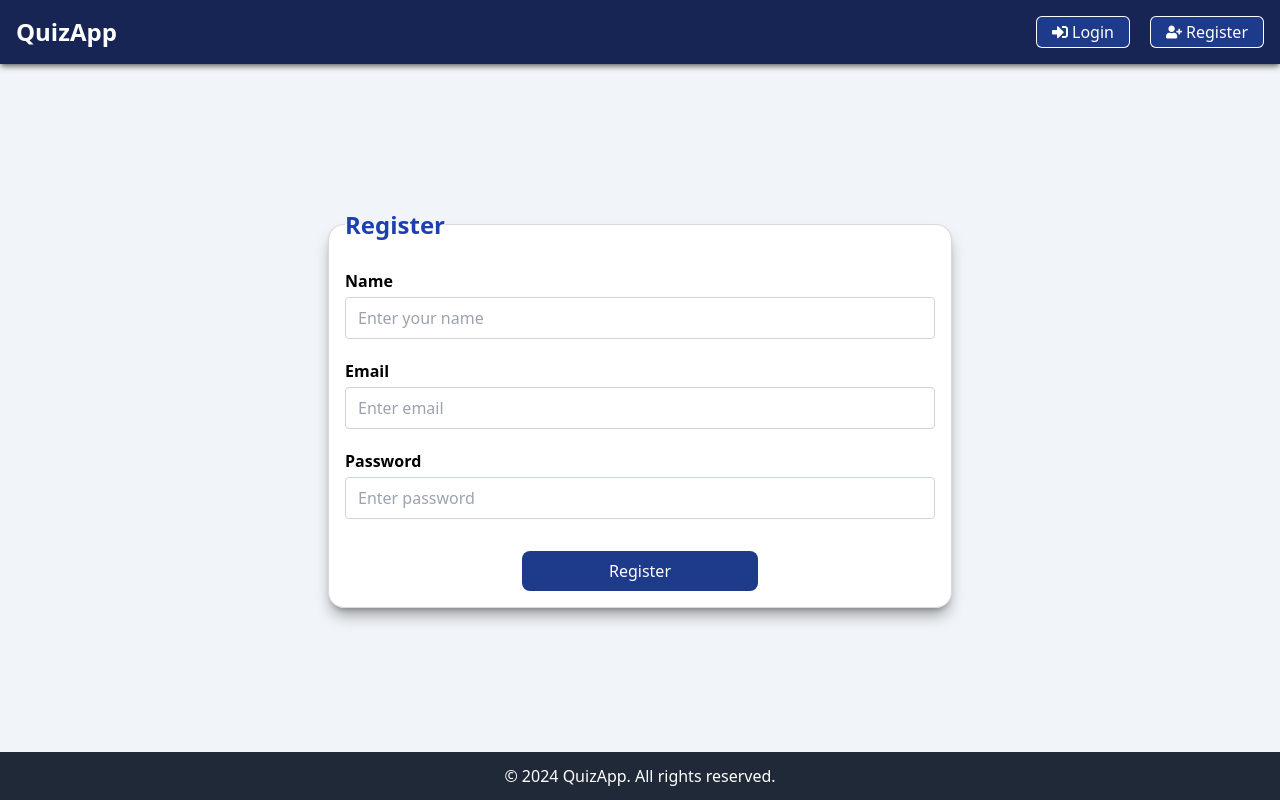
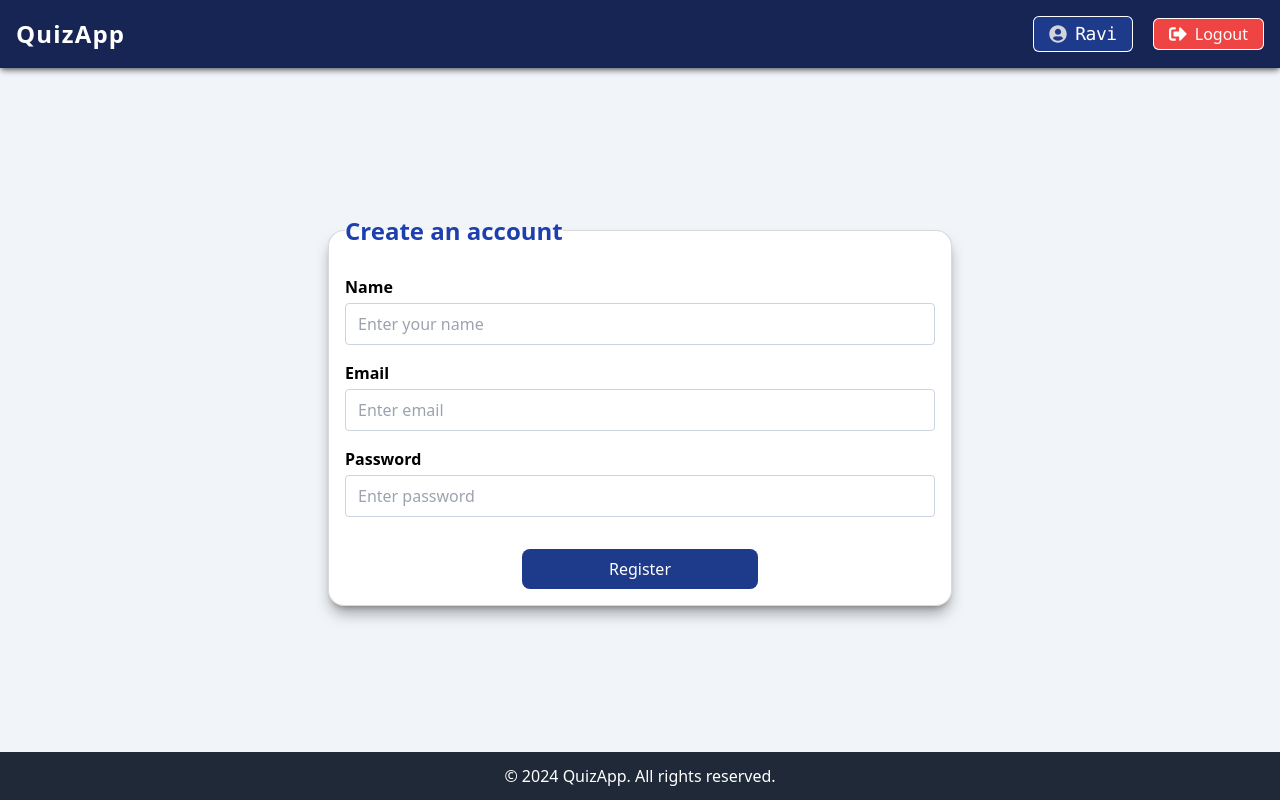
Before and after one commit to rd273001/QuizApp, a React (Vite) app in the folder client/: page /register in a window 1280 px wide. Built offline with nearby package versions, Linux system fonts and the light colour scheme.

Commit message:
"Updated App.jsx, Header.jsx, main.jsx, Home.jsx, Login.jsx, Register.jsx, and authController.js with various changes to routing, authentication, and form handling. Added Protected Route, Error Boundary"

```diff
--- a/client/src/App.jsx
+++ b/client/src/App.jsx
@@ -9,6 +9,7 @@ import { ToastContainer } from 'react-toastify';
 import 'react-toastify/dist/ReactToastify.css';
 import QuizList from './pages/QuizList';
 import { AuthProvider } from './context/AuthContext';
+import ProtectedRoute from './components/ProtectedRoute';
 
 const queryClient = new QueryClient();
 
@@ -22,10 +23,10 @@ const App = () => {
               <Route index element={ <Home /> } />
               <Route path='/login' element={ <Login /> } />
               <Route path='/register' element={ <Register /> } />
-              <Route path='/quizzes' element={ <QuizList /> } />
+              <Route path='/quizzes' element={ <ProtectedRoute children={ <QuizList /> } /> } />
             </Route>
           </Routes>
-          <ToastContainer position='bottom-right' toastClassName='sm:bottom-3 bottom-[6svh] sm:mb-4 sm:mx-0 mx-2 mb-3 shadow-md shadow-black/60 backdrop-shadow rounded-lg' theme='colored' />
+          <ToastContainer position='bottom-right' limit={ 3 } toastClassName='sm:bottom-3 bottom-[6svh] sm:mb-4 sm:mx-0 mx-2 mb-3 shadow-md shadow-black/60 backdrop-shadow rounded-lg' theme='colored' />
         </Router>
       </AuthProvider>
     </QueryClientProvider>
--- /dev/null
+++ b/client/src/components/ErrorBoundary.jsx
@@ -0,0 +1,31 @@
+import React from 'react';
+
+class ErrorBoundary extends React.Component {
+  constructor(props) {
+    super(props);
+    this.state = { hasError: false };
+  }
+
+  static getDerivedStateFromError(error) {
+    return { hasError: true };
+  }
+
+  componentDidCatch(error, errorInfo) {
+    console.error('Error caught in ErrorBoundary: ', error, errorInfo);
+  }
+
+  render() {
+    if (this.state.hasError) {
+      return (
+        <div className='flex flex-col items-center justify-center h-screen w-full'>
+          <h1 className='text-3xl font-bold mb-4 text-red-500'>Oops! Something went wrong.</h1>
+          <p className='text-xl'>Sorry for the inconvenience. Please try refreshing the page or try again later.</p>
+        </div>
+      );
+    }
+
+    return this.props.children;
+  }
+}
+
+export default ErrorBoundary;
--- a/client/src/components/Header.jsx
+++ b/client/src/components/Header.jsx
@@ -1,15 +1,26 @@
 import React from 'react';
 import { Link } from 'react-router-dom';
-import { FaSignInAlt, FaUserPlus } from 'react-icons/fa';
+import { FaSignInAlt, FaSignOutAlt, FaUser, FaUserCircle, FaUserPlus } from 'react-icons/fa';
+import { useAuth } from '../context/AuthContext';
 
 const Header = () => {
+  const { user, logout } = useAuth();
+
   return (
     <nav className='bg-blue-950 px-4 py-3 md:py-4 shadow-md shadow-black/35 drop-shadow'>
       <div className='flex justify-between items-center'>
-        <Link to='/' className='text-white font-bold text-2xl'>QuizApp</Link>
+        <Link to='/' className='text-white font-bold text-2xl tracking-wider'>QuizApp</Link>
         <div className='flex gap-x-5 items-center'>
-          <Link to='/login' className='text-white flex items-center justify-center ring-inset ring-1 ring-white bg-blue-900 hover:scale-105 active:scale-95 rounded-md px-4 py-1'><FaSignInAlt className='mr-1' />Login</Link>
-          <Link to='/register' className='text-white flex items-center justify-center ring-inset ring-1 ring-white bg-blue-900 hover:scale-105 active:scale-95 rounded-md px-4 py-1'><FaUserPlus className='mr-1' />Register</Link>
+          { !user
+            ? <>
+              <button className='text-white tracking-tight font-mono text-lg flex items-center ring-inset ring-1 ring-white bg-blue-900 hover:scale-105 active:scale-95 rounded-md px-4 py-1'><FaUserCircle className='text-gray-300 mr-2' />{ 'Ravi' }</button>
+              <button onClick={ logout } className='text-white flex items-center ring-inset ring-1 ring-white bg-red-500 hover:scale-105 active:scale-95 rounded-md px-4 py-1'><FaSignOutAlt className='text-white sm:mr-2 sm:text-lg text-2xl' /><span className='sm:block hidden'>Logout</span></button>
+            </>
+            : <>
+              <Link to='/login' className='text-white flex items-center ring-inset ring-1 ring-white bg-blue-900 hover:scale-105 active:scale-95 rounded-md px-4 py-1'><FaSignInAlt className='mr-1' />Login</Link>
+              <Link to='/register' className='text-white flex items-center ring-inset ring-1 ring-white bg-blue-900 hover:scale-105 active:scale-95 rounded-md px-4 py-1'><FaUserPlus className='mr-1' />Register</Link>
+            </>
+          }
         </div>
       </div>
     </nav>
--- /dev/null
+++ b/client/src/components/ProtectedRoute.jsx
@@ -0,0 +1,17 @@
+import React from 'react';
+import { Navigate, Outlet } from 'react-router-dom';
+import { useAuth } from '../context/AuthContext';
+import { toast } from 'react-toastify';
+
+const ProtectedRoute = ( { children } ) => {
+  const { isAuthenticated } = useAuth();
+
+  if ( !isAuthenticated() ) {
+    toast.info( 'Please Login first', { autoClose: 3000 } );
+    return <Navigate to='/login' />;
+  }
+
+  return children;
+};
+
+export default ProtectedRoute;
--- a/client/src/main.jsx
+++ b/client/src/main.jsx
@@ -2,9 +2,12 @@ import { StrictMode } from 'react'
 import { createRoot } from 'react-dom/client'
 import App from './App.jsx'
 import './index.css'
+import ErrorBoundary from './components/ErrorBoundary.jsx';
 
-createRoot(document.getElementById('root')).render(
+createRoot( document.getElementById( 'root' ) ).render(
   <StrictMode>
-    <App />
+    <ErrorBoundary>
+      <App />
+    </ErrorBoundary>
   </StrictMode>,
 );
--- a/client/src/pages/Home.jsx
+++ b/client/src/pages/Home.jsx
@@ -8,7 +8,7 @@ const Home = () => {
       <h1 className='text-[clamp(24px,3vw,34px)] font-bold mb-4'>Welcome to the Quiz App</h1>
       <p className='mb-8'>Test your knowledge with our quizzes!</p>
       <Link to='/quizzes' className='flex  items-center bg-blue-900 text-white px-4 py-1.5 rounded hover:bg-blue-950 hover:scale-105 active:scale-95'>
-        Take a Quiz <FaArrowRightLong className='text-yellow-400 mx-2 animate-slide scale-110' />
+        Take a Quiz <FaArrowRightLong className='text-yellow-400 mx-2 animate-slide text-2xl' />
       </Link>
     </div>
   );
--- a/client/src/pages/Login.jsx
+++ b/client/src/pages/Login.jsx
@@ -33,7 +33,7 @@ const Login = () => {
     onSuccess: ( data ) => {
       loginUser( data );
       toast.success( 'Logged in successfully' );
-      navigate( '/quizzes' );
+      navigate( '/quizzes', { replace: true } );
     },
     onError: ( error ) => {
       toast.error( error.response?.data?.message || 'Login failed' );
@@ -48,7 +48,7 @@ const Login = () => {
     <div className='flex-1 p-4 flex flex-col bg-slate-100'>
       <form onSubmit={ handleSubmit( onSubmit ) } className='flex flex-col gap-y-4 w-full lg:w-1/2 md:w-2/3 m-auto'>
         <fieldset className='border border-black/15 shadow-lg shadow-black/35 p-4 rounded-2xl bg-white'>
-          <legend className='text-2xl font-bold mb-3 text-blue-800'>LOGIN</legend>
+          <legend className='text-2xl font-bold mb-3 text-blue-800'>Sign In</legend>
           <div className='mb-5'>
             <label htmlFor='email' className='block mb-1 font-bold'>
               Email
@@ -57,6 +57,7 @@ const Login = () => {
               { ...register( 'email' ) }
               type='email'
               placeholder='Enter your email'
+              autoComplete='email'
               className='w-full px-3 py-2 outline-none focus:ring-2 focus:ring-blue-400 focus:invalid:ring-red-500 border border-slate-300 rounded invalid:border-red-500 invalid:text-red-500'
             />
             <p className='mt-1 text-red-500 text-sm'>{ errors?.email?.message }</p>
@@ -69,6 +70,7 @@ const Login = () => {
               { ...register( 'password' ) }
               type='password'
               placeholder='Enter your password'
+              autoComplete='current-password'
               className='w-full px-3 py-2 outline-none focus:ring-2 focus:ring-blue-400 focus:invalid:ring-red-500 border border-slate-300 rounded invalid:border-red-500 invalid:text-red-500'
             />
             <p className='mt-1 text-red-500 text-sm'>{ errors?.password?.message }</p>
--- a/client/src/pages/Register.jsx
+++ b/client/src/pages/Register.jsx
@@ -9,7 +9,7 @@ import { toast } from 'react-toastify';
 
 const registerSchema = z.object( {
   name: z.string().min( 3, 'Name must be at least 3 characters' ),
-  email: z.string().email( 'Invalid Email address' ),
+  email: z.string().min( 1, 'Email is required' ).email( 'Invalid Email address' ),
   password: z.string().min( 8, 'Password must be at least 8 characters' ).max( 32, 'Password must be at most 32 characters' ),
 } );
 
@@ -39,8 +39,8 @@ const Register = () => {
     <div className='flex-1 p-4 flex flex-col bg-slate-100'>
       <form onSubmit={ handleSubmit( onSubmit ) } className='flex flex-col gap-y-4 w-full lg:w-1/2 md:w-2/3 m-auto'>
         <fieldset className='border border-black/15 shadow-lg shadow-black/35 p-4 rounded-2xl bg-white'>
-          <legend className='text-2xl font-bold mb-3 text-blue-800'>Register</legend>
-          <div className='mb-5'>
+          <legend className='text-2xl font-bold mb-3 text-blue-800'>Create an account</legend>
+          <div className='mb-4'>
             <label htmlFor='name' className='block mb-1 font-bold'>
               Name
             </label>
@@ -48,11 +48,12 @@ const Register = () => {
               { ...register( 'name' ) }
               type='text'
               placeholder='Enter your name'
+              autoComplete='name'
               className='w-full px-3 py-2 outline-none focus:ring-2 ring-blue-400 focus:invalid:ring-red-500 invalid:border-red-500 invalid:text-red-500 border border-slate-300 rounded'
             />
             <p className='text-red-500 text-sm mt-1'>{ errors?.name?.message }</p>
           </div>
-          <div className='mb-5'>
+          <div className='mb-4'>
             <label htmlFor='email' className='block mb-1 font-bold'>
               Email
             </label>
@@ -60,11 +61,12 @@ const Register = () => {
               { ...register( 'email' ) }
               type='email'
               placeholder='Enter email'
+              autoComplete='email'
               className='w-full px-3 py-2 outline-none focus:ring-2 ring-blue-400 focus:invalid:ring-red-500 invalid:border-red-500 invalid:text-red-500 border border-slate-300 rounded'
             />
             <p className='text-red-500 text-sm mt-1'>{ errors?.email?.message }</p>
           </div>
-          <div className='mb-5'>
+          <div className='mb-4'>
             <label htmlFor='password' className='block mb-1 font-bold'>
               Password
             </label>
@@ -72,6 +74,7 @@ const Register = () => {
               { ...register( 'password' ) }
               type='password'
               placeholder='Enter password'
+              autoComplete='new-password'
               className='w-full px-3 py-2 outline-none focus:ring-2 ring-blue-400 focus:invalid:ring-red-500 invalid:border-red-500 invalid:text-red-500 border border-slate-300 rounded'
             />
             <p className='text-red-500 text-sm mt-1'>{ errors?.password?.message }</p>
```
Also changed, not shown: client/public/Oops.jpg (added), 1 other file (tests, documents, lock files or other folders).
